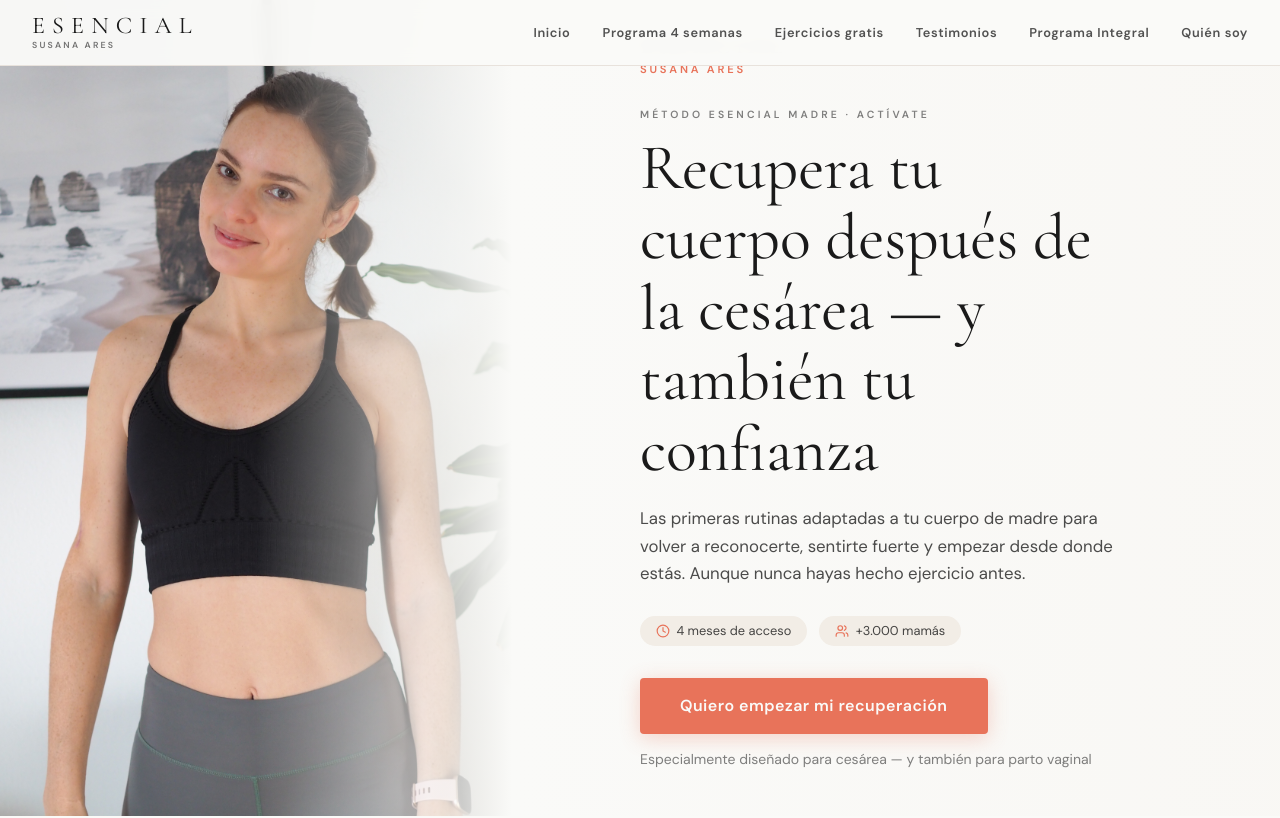
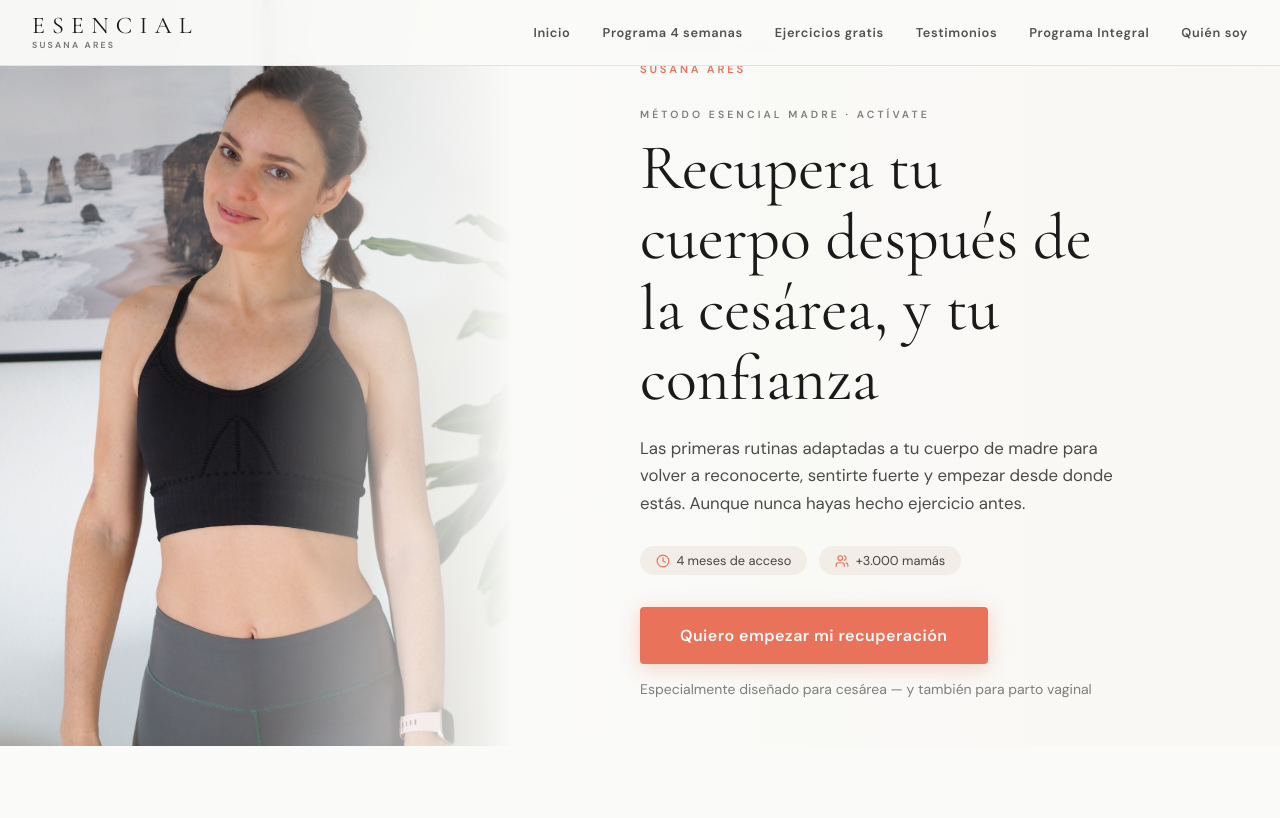
Before and after one commit to susanaaresla-lab/esencial-susana, a React (Create React App) app: page / in a window 1280 px wide. Shown: the top 818 px of the page. Built offline with nearby package versions, Linux system fonts and the light colour scheme.

Commit message:
fix imports no usados ProgramaPage

```diff
--- a/src/pages/HomePage.js
+++ b/src/pages/HomePage.js
@@ -52,7 +52,7 @@ export default function HomePage({ onVideoClick }) {
             <div style={{ fontFamily: 'var(--sans)', fontWeight: 600, fontSize: '0.7rem', letterSpacing: '0.25em', textTransform: 'uppercase', color: 'var(--coral)', marginBottom: '2rem' }}>Susana Ares</div>
             <div className="t-label text-muted" style={{ marginBottom: '0.75rem' }}>Método Esencial Madre · Actívate</div>
             <h1 className="t-serif" style={{ fontSize: 'clamp(2rem, 5vw, 4rem)', fontWeight: 400, lineHeight: 1.1, marginBottom: '1.25rem', color: 'var(--black)' }}>
-              Recupera tu cuerpo después de la cesárea — y también tu confianza
+              Recupera tu cuerpo después de la cesárea, y tu confianza
             </h1>
             <p style={{ fontSize: '1.05rem', color: 'rgba(26,26,26,0.78)', lineHeight: 1.65, marginBottom: '1.75rem' }}>
               Las primeras rutinas adaptadas a tu cuerpo de madre para volver a reconocerte, sentirte fuerte y empezar desde donde estás. Aunque nunca hayas hecho ejercicio antes.
--- a/src/pages/ProgramaPage.js
+++ b/src/pages/ProgramaPage.js
@@ -1,4 +1,4 @@
-import { ArrowLeft, Clock, Video, Users, Check, X, Gift, Calendar, ChevronDown, Brain, Heart, ShieldCheck, Zap, PlayCircle, Sun } from 'lucide-react';
+import { ArrowLeft, Clock, Video, Users, Check, X, Gift, ChevronDown, Brain, Heart, ShieldCheck, Zap } from 'lucide-react';
 import { useNavigate } from 'react-router-dom';
 import { useState } from 'react';
 import { Helmet } from 'react-helmet-async';
```
